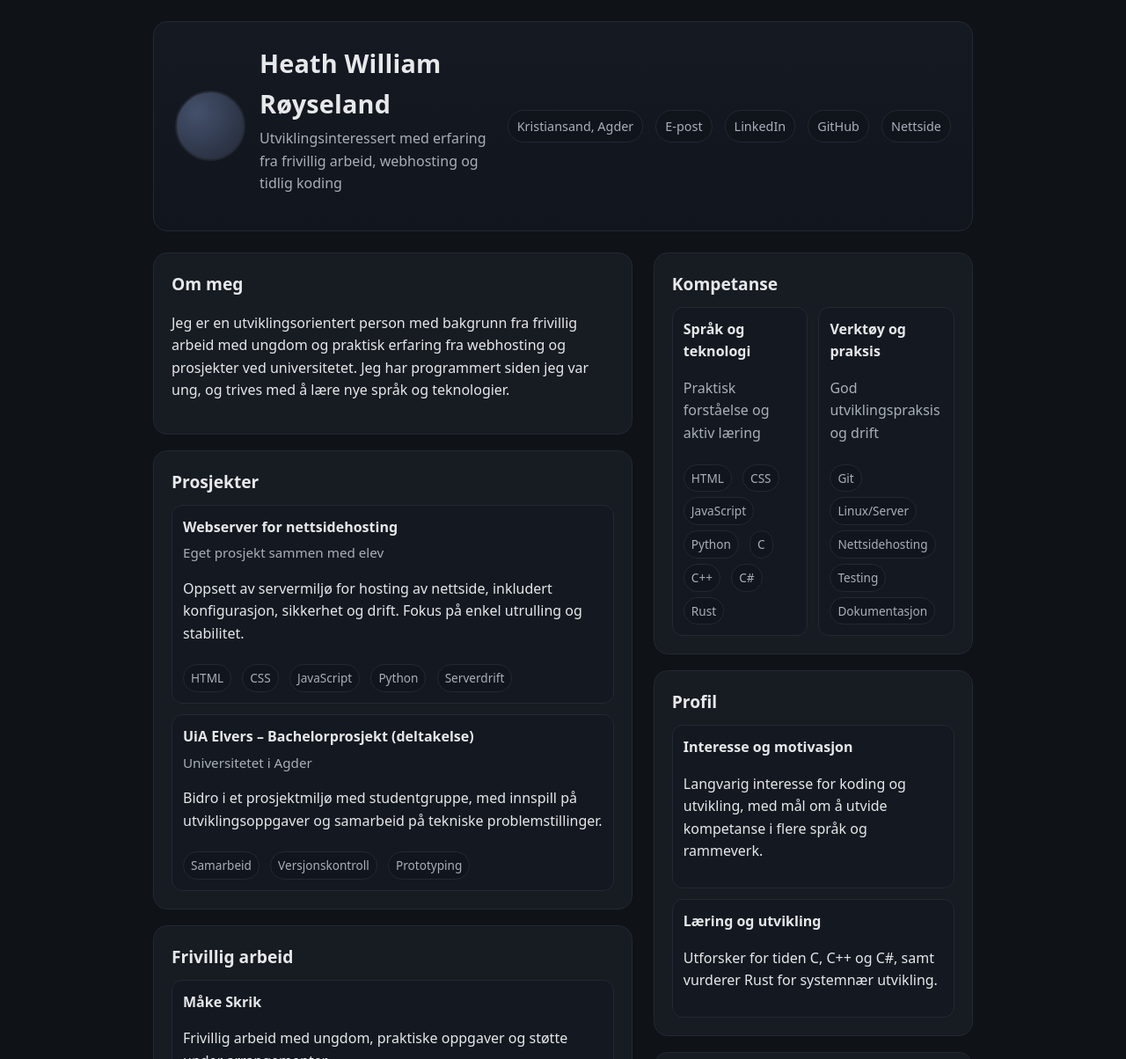
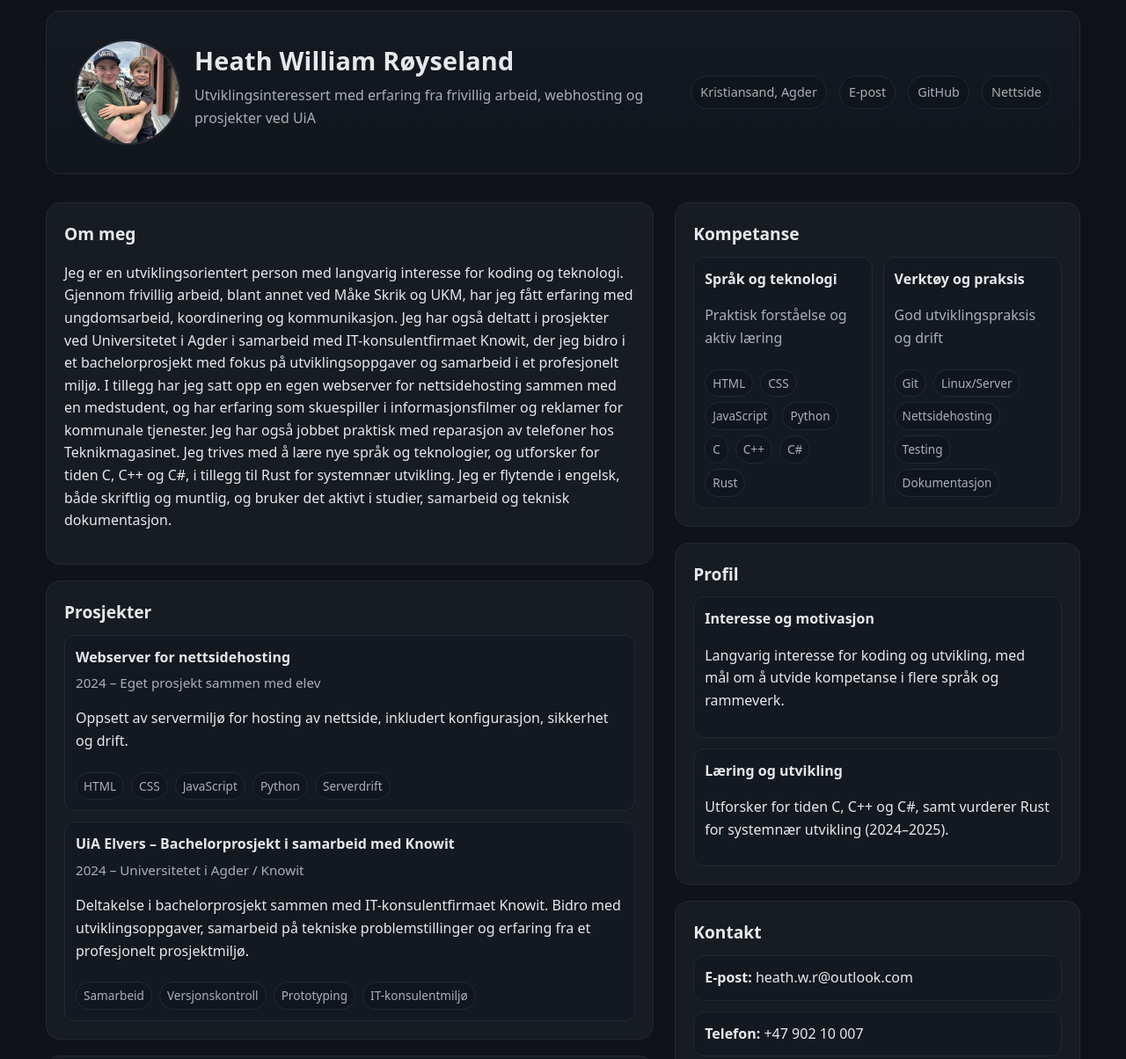
Before and after one commit to hyperit123/cv, a plain HTML site: page index.html in a window 1280 px wide. Shown: the top 1204 px of the page at 88% size. Drawn offline with Linux system fonts and the light colour scheme.

Commit message:
Update CV layout, content, and add profile image
Expanded and updated the CV in index.html with new sections for work experience, improved project and volunteer descriptions, and updated contact information. Enhanced layout with increased container and avatar sizes, adjusted paddings, and added a profile image. Updated meta description and various content for clarity and completeness.

```diff
--- a/index.html
+++ b/index.html
@@ -4,7 +4,7 @@
   <meta charset="utf-8">
   <meta name="viewport" content="width=device-width, initial-scale=1">
   <title>Heath William Røyseland – CV</title>
-  <meta name="description" content="CV for Heath William Røyseland – Utvikler med erfaring fra frivillig arbeid, webhosting og prosjekter ved UiA.">
+  <meta name="description" content="Oppdatert CV for Heath William Røyseland – Utvikler med erfaring fra frivillig arbeid, webhosting, prosjekter ved UiA og arbeidserfaring.">
   <style>
     :root {
       --bg: #0f1217;
@@ -27,16 +27,16 @@
     a { color: var(--accent); text-decoration: none; }
     a:hover { text-decoration: underline; }
     .container {
-      max-width: 980px;
+      max-width: 1200px; /* Increased the maximum width to take more space */
       margin: 0 auto;
-      padding: 24px;
+      padding: 12px; /* Reduced padding on the sides */
     }
     header {
       display: grid;
       grid-template-columns: 1fr auto;
       gap: 16px;
       align-items: center;
-      padding: 24px;
+      padding: 32px; /* Slightly increased padding for a balanced look */
       border: 1px solid var(--border);
       border-radius: 16px;
       background: linear-gradient(180deg, #151922, #11151c);
@@ -47,11 +47,18 @@
       align-items: center;
     }
     .avatar {
-      width: 80px; height: 80px;
+      width: 120px; /* Increased size */
+      height: 120px; /* Increased size */
       border-radius: 50%;
       background: radial-gradient(circle at 30% 30%, #44506b, #222836);
       border: 2px solid var(--border);
       flex-shrink: 0;
+    }
+    .avatar img {
+      width: 100%;
+      height: 100%;
+      border-radius: 50%;
+      object-fit: cover;
     }
     h1 {
       margin: 0;
@@ -79,7 +86,7 @@
     }
 
     main {
-      margin-top: 24px;
+      margin-top: 32px; /* Increased spacing between sections */
       display: grid;
       grid-template-columns: 1.2fr 0.8fr;
       gap: 24px;
@@ -160,18 +167,20 @@
   <div class="container">
     <header aria-label="Toppseksjon med navn og kontakt">
       <div class="identity">
-        <div class="avatar" aria-hidden="true"></div>
+        <div class="avatar">
+          <img src="73ae97cf-fe78-4288-88e7-d1c66492781a.jpg" alt="jpg">
+        </div>
         <div>
           <h1>Heath William Røyseland</h1>
-          <p class="subtitle">Utviklingsinteressert med erfaring fra frivillig arbeid, webhosting og tidlig koding</p>
+          <p class="subtitle">Utviklingsinteressert med erfaring fra frivillig arbeid, webhosting og prosjekter ved UiA</p>
         </div>
       </div>
       <div class="contact" aria-label="Kontaktinformasjon">
         <span class="tag">Kristiansand, Agder</span>
-        <a class="tag" href="mailto:fornavn.etternavn@example.com" aria-label="E-post">E-post</a>
-        <a class="tag" href="#" aria-label="LinkedIn">LinkedIn</a>
-        <a class="tag" href="#" aria-label="GitHub">GitHub</a>
-        <a class="tag" href="#" aria-label="Nettside">Nettside</a>
+        <a class="tag" href="mailto:heath.w.r@outlook.com">E-post</a>
+        <!-- <a class="tag" href="https://linkedin.com/in/brukernavn">LinkedIn</a> -->
+        <a class="tag" href="https://github.com/hyperit123">GitHub</a>
+        <a class="tag" href="https://jack-knife-test.netlify.app/">Nettside</a>
       </div>
     </header>
 
@@ -180,32 +189,36 @@
         <section>
           <h2>Om meg</h2>
           <p>
-            Jeg er en utviklingsorientert person med bakgrunn fra frivillig arbeid med ungdom og praktisk erfaring fra webhosting og prosjekter ved universitetet.
-            Jeg har programmert siden jeg var ung, og trives med å lære nye språk og teknologier.
+            Jeg er en utviklingsorientert person med langvarig interesse for koding og teknologi.
+            Gjennom frivillig arbeid, blant annet ved Måke Skrik og UKM, har jeg fått erfaring med
+            ungdomsarbeid, koordinering og kommunikasjon. Jeg har også deltatt i prosjekter ved
+            Universitetet i Agder i samarbeid med IT-konsulentfirmaet Knowit, der jeg bidro i et
+            bachelorprosjekt med fokus på utviklingsoppgaver og samarbeid i et profesjonelt miljø.
+            I tillegg har jeg satt opp en egen webserver for nettsidehosting sammen med en medstudent,
+            og har erfaring som skuespiller i informasjonsfilmer og reklamer for kommunale tjenester.
+            Jeg har også jobbet praktisk med reparasjon av telefoner hos Teknikmagasinet. Jeg trives
+            med å lære nye språk og teknologier, og utforsker for tiden C, C++ og C#, i tillegg til Rust
+            for systemnær utvikling. Jeg er flytende i engelsk, både skriftlig og muntlig, og bruker det
+            aktivt i studier, samarbeid og teknisk dokumentasjon.
           </p>
         </section>
+
+
 
         <section>
           <h2>Prosjekter</h2>
           <ul class="list">
             <li class="item">
               <p class="item-title">Webserver for nettsidehosting</p>
-              <p class="item-meta">Eget prosjekt sammen med elev</p>
-              <p>Oppsett av servermiljø for hosting av nettside, inkludert konfigurasjon, sikkerhet og drift. Fokus på enkel utrulling og stabilitet.</p>
-              <span class="pill">HTML</span>
-              <span class="pill">CSS</span>
-              <span class="pill">JavaScript</span>
-              <span class="pill">Python</span>
-              <span class="pill">Serverdrift</span>
+              <p class="item-meta">2024 – Eget prosjekt sammen med elev</p>
+              <p>Oppsett av servermiljø for hosting av nettside, inkludert konfigurasjon, sikkerhet og drift.</p>
+              <span class="pill">HTML</span><span class="pill">CSS</span><span class="pill">JavaScript</span><span class="pill">Python</span><span class="pill">Serverdrift</span>
             </li>
-
             <li class="item">
-              <p class="item-title">UiA Elvers – Bachelorprosjekt (deltakelse)</p>
-              <p class="item-meta">Universitetet i Agder</p>
-              <p>Bidro i et prosjektmiljø med studentgruppe, med innspill på utviklingsoppgaver og samarbeid på tekniske problemstillinger.</p>
-              <span class="pill">Samarbeid</span>
-              <span class="pill">Versjonskontroll</span>
-              <span class="pill">Prototyping</span>
+              <p class="item-title">UiA Elvers – Bachelorprosjekt i samarbeid med Knowit</p>
+              <p class="item-meta">2024 – Universitetet i Agder / Knowit</p>
+              <p>Deltakelse i bachelorprosjekt sammen med IT-konsulentfirmaet Knowit. Bidro med utviklingsoppgaver, samarbeid på tekniske problemstillinger og erfaring fra et profesjonelt prosjektmiljø.</p>
+              <span class="pill">Samarbeid</span><span class="pill">Versjonskontroll</span><span class="pill">Prototyping</span><span class="pill">IT-konsulentmiljø</span>
             </li>
           </ul>
         </section>
@@ -215,16 +228,37 @@
           <ul class="list">
             <li class="item">
               <p class="item-title">Måke Skrik</p>
+              <p class="item-meta">2024–2025</p>
               <p>Frivillig arbeid med ungdom, praktiske oppgaver og støtte under arrangementer.</p>
-              <span class="pill">Ungdomsarbeid</span>
-              <span class="pill">Koordinering</span>
-              <span class="pill">Arrangement</span>
+              <span class="pill">Ungdomsarbeid</span><span class="pill">Koordinering</span><span class="pill">Arrangement</span>
             </li>
             <li class="item">
               <p class="item-title">UKM</p>
+              <p class="item-meta">2021</p>
               <p>Bidrag under UKM med støttefunksjoner og gjennomføring.</p>
-              <span class="pill">Kommunikasjon</span>
-              <span class="pill">Gjennomføring</span>
+              <span class="pill">Kommunikasjon</span><span class="pill">Gjennomføring</span>
+            </li>
+          </ul>
+        </section>
+
+        <section>
+          <h2>Arbeidserfaring</h2>
+          <ul class="list">
+            <li class="item">
+              <p class="item-title">Reklamer for Alarmtelefonen og informasjonsfilmer for kommunale tjenester</p>
+              <p class="item-meta">2021, 2025</p>
+              <p>Skuespiller i reklamer og informasjonsfilmer knyttet til Alarmtelefonen og kommunale tjenester.</p>
+              <span class="pill">Kommunikasjon</span><span class="pill">Gjennomføring</span>
+            </li>
+            <li class="item">
+              <p class="item-title">Teknikmagasinet – Reparasjoner</p>
+              <p class="item-meta">2020</p>
+              <p>Hjalp med reparasjoner av mobiltelefoner og teknisk utstyr.</p>
+            </li>
+            <li class="item">
+              <p class="item-title">Skoleverv og representasjon</p>
+              <p class="item-meta">2023–pågående</p>
+              <p>Skole-ravn i 2023, nå linjerepresentant og skole-representant i 2025.</p>
             </li>
           </ul>
         </section>
@@ -238,25 +272,15 @@
               <p class="item-title">Språk og teknologi</p>
               <p class="muted">Praktisk forståelse og aktiv læring</p>
               <div>
-                <span class="pill">HTML</span>
-                <span class="pill">CSS</span>
-                <span class="pill">JavaScript</span>
-                <span class="pill">Python</span>
-                <span class="pill">C</span>
-                <span class="pill">C++</span>
-                <span class="pill">C#</span>
-                <span class="pill">Rust</span>
+                <span class="pill">HTML</span><span class="pill">CSS</span><span class="pill">JavaScript</span><span class="pill">Python</span>
+                <span class="pill">C</span><span class="pill">C++</span><span class="pill">C#</span><span class="pill">Rust</span>
               </div>
             </div>
             <div class="item">
               <p class="item-title">Verktøy og praksis</p>
               <p class="muted">God utviklingspraksis og drift</p>
               <div>
-                <span class="pill">Git</span>
-                <span class="pill">Linux/Server</span>
-                <span class="pill">Nettsidehosting</span>
-                <span class="pill">Testing</span>
-                <span class="pill">Dokumentasjon</span>
+                <span class="pill">Git</span><span class="pill">Linux/Server</span><span class="pill">Nettsidehosting</span><span class="pill">Testing</span><span class="pill">Dokumentasjon</span>
               </div>
             </div>
           </div>
@@ -271,7 +295,7 @@
             </li>
             <li class="item">
               <p class="item-title">Læring og utvikling</p>
-              <p>Utforsker for tiden C, C++ og C#, samt vurderer Rust for systemnær utvikling.</p>
+              <p>Utforsker for tiden C, C++ og C#, samt vurderer Rust for systemnær utvikling (2024–2025).</p>
             </li>
           </ul>
         </section>
@@ -281,9 +305,8 @@
           <ul class="list">
             <li class="item"><strong>E-post:</strong> heath.w.r@outlook.com</li>
             <li class="item"><strong>Telefon:</strong> +47 902 10 007</li>
-            <li class="item"><strong>LinkedIn:</strong> linkedin.com/in/brukernavn</li>
             <li class="item"><strong>GitHub:</strong> <a href="https://github.com/hyperit123">github.com/hyperit123</a></li>
-            <li class="item"><strong>Nettside:</strong> dittdomene.no</li>
+            <li class="item"><strong>Nettside:</strong> <a href="//jack-knife-test.netlify.app/">jack-knife-test</a></li>
           </ul>
         </section>
       </div>
```
Also changed, not shown: 73ae97cf-fe78-4288-88e7-d1c66492781a.jpg (added).
